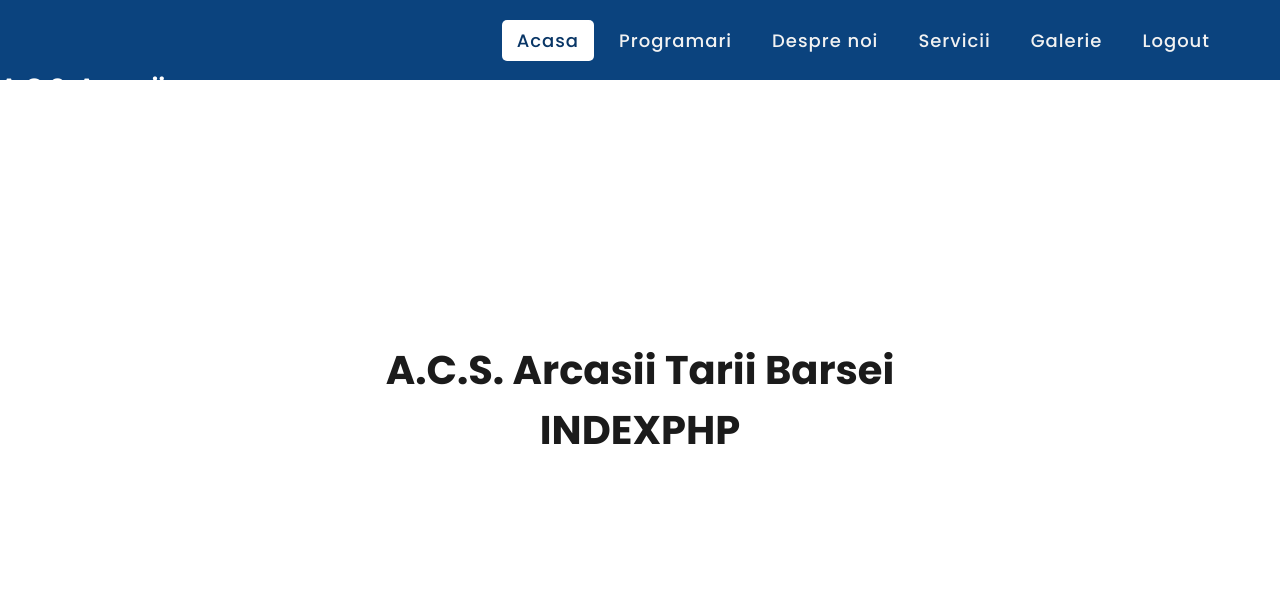
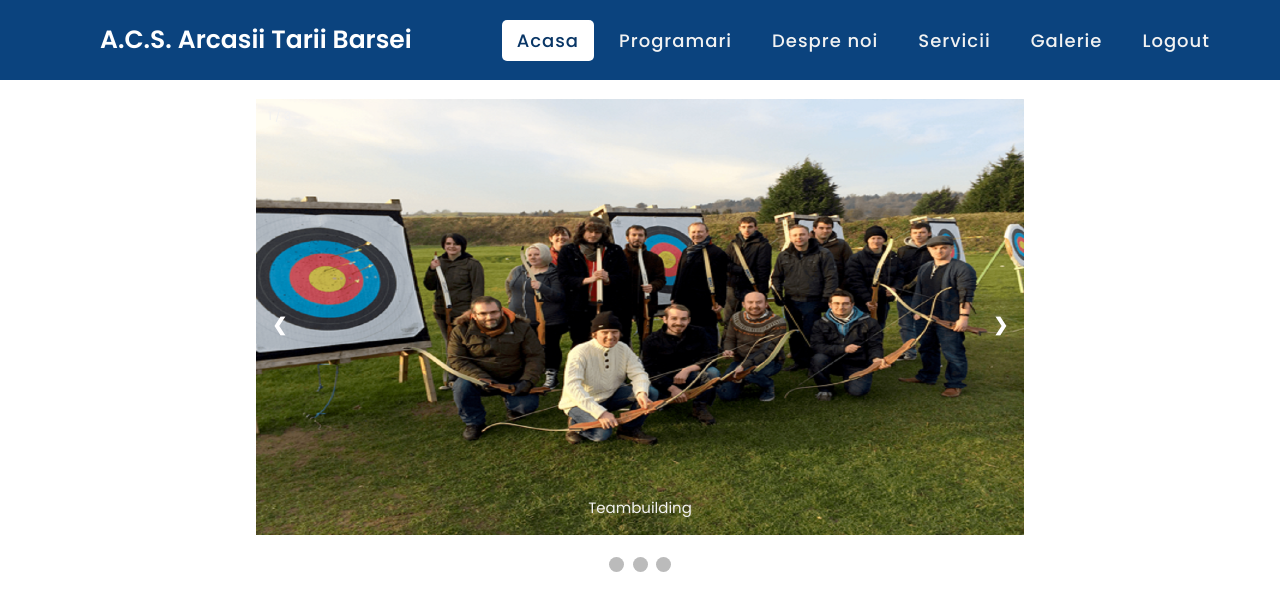
Before and after one commit to rvrxs17/ProiectPA, a PHP site: page /ProiectPA/ in a window 1280 px wide. Shown: the top 611 px of the page. Run offline with PHP 8.4, Linux system fonts and the light colour scheme; the visitor is signed in with stand-in values (Sample User, id 1).

Commit message:
slideShow

```diff
--- a/pagini/desprenoi.css
+++ b/pagini/desprenoi.css
@@ -86,6 +86,9 @@ input[type="checkbox"]{
     width: 100%;
     margin-left: -100%;
     display: block;
+
+
+
     font-size: 20px;
     transition: 0.6s cubic-bezier(0.68, -0.55, 0.265, 1.55);
   }
--- a/pagini/index.css
+++ b/pagini/index.css
@@ -19,9 +19,6 @@ nav .logo{
   color: #fff;
   font-size: 25px;
   font-weight: 600;
-  position: fixed;
-  bottom: 26.2em;
-  right: 42.4em;
 }
 nav ul{
   display: flex;
--- a/pagini/index.php
+++ b/pagini/index.php
@@ -11,7 +11,8 @@ if (isset($_SESSION['id']) && isset($_SESSION['user_name'])) {
             <meta charset="utf-8">
             <link rel="stylesheet" href="index.css">
             <link rel="stylesheet" href="https://cdnjs.cloudflare.com/ajax/libs/font-awesome/5.15.2/css/all.min.css"/>
-            <meta name="viewport" content="width=device-width, initial-scale=1.0">
+            <meta name="viewport" content="width=device-width, initial-scale=1">
+            <link rel="stylesheet" href="style.css">
         </head>
         <body>
             <nav>
@@ -24,16 +25,38 @@ if (isset($_SESSION['id']) && isset($_SESSION['user_name'])) {
                 <li><a class="active" href="#">Acasa</a></li>
                 <li><a href = "http://localhost/ProiectPA/pagini/programari.php">Programari</a></li>
                 <li><a href="http://localhost/ProiectPA/pagini/desprenoi.php">Despre noi</a></li>
-                <li><a href="#">Servicii</a></li>
+                <li><a href="http://localhost/ProiectPA/pagini/servicii.php">Servicii</a></li>
                 <li><a href="http://localhost/ProiectPA/pagini/galerie.php">Galerie</a></li>
                 <li><a href="logout.php">Logout</a></li>
             </ul>
             </nav>
-            <div class="content">
-                        <div>A.C.S. Arcasii Tarii Barsei
-                            <br> INDEXPHP
-                </div>
-            </div>
+            <br>
+            <div class="slideshow-container">
+        <div class="mySlides fade">
+            <div class="numbertext">1 / 3</div>
+            <img src="http://localhost/ProiectPA/pagini/photo/Archerygroup2.png" style="width:100%">
+            <div class="text">Teambuilding</div>
+        </div>
+        <div class="mySlides fade">
+            <div class="numbertext">2 / 3</div>
+            <img src="http://localhost/ProiectPA/pagini/photo/echipament2.jpg" style="width:100%">
+            <div class="text">Echipament</div>
+        </div>
+        <div class="mySlides fade">
+            <div class="numbertext">3 / 3</div>
+            <img src="http://localhost/ProiectPA/pagini/photo/poza.jpg" style="width:100%">
+            <div class="text">Premiere Baile Tusnad 2022</div>
+        </div>
+        <a class="prev" onclick="plusSlides(-1)">&#10094;</a>
+        <a class="next" onclick="plusSlides(1)">&#10095;</a>
+    </div>
+    <br>
+    <div style="text-align:center">
+        <span class="dot" onclick="currentSlide(1)"></span>
+        <span class="dot" onclick="currentSlide(2)"></span>
+        <span class="dot" onclick="currentSlide(3)"></span>
+    </div>
+    <script src="script.js"></script>
         </body>
         </html>
 
--- /dev/null
+++ b/pagini/script.js
@@ -0,0 +1,37 @@
+var slideIndex = 1;
+showSlides(slideIndex);
+function plusSlides(n) {
+    showSlides(slideIndex += n);
+}
+function currentSlide(n) {
+    showSlides(slideIndex = n);
+}
+function showSlides(n) {
+    var i;
+    var slides = document.getElementsByClassName("mySlides");
+    var dots = document.getElementsByClassName("dot");
+    if (n > slides.length) { slideIndex = 1 }
+    if (n < 1) { slideIndex = slides.length }
+    for (i = 0; i < slides.length; i++) {
+        slides[i].style.display = "none";
+    }
+    for (i = 0; i < dots.length; i++) {
+        dots[i].className = dots[i].className.replace(" active", "");
+    }
+    slides[slideIndex - 1].style.display = "block";
+    dots[slideIndex - 1].className += " active";
+}
+// Auto Slide   if you need auto slide ,remove the commit "//"
+var slideIndex = 0;
+showSlides();
+function showSlides() {
+    var i;
+    var slides = document.getElementsByClassName("mySlides");
+    for (i = 0; i < slides.length; i++) {
+        slides[i].style.display = "none";
+    }
+    slideIndex++;
+    if (slideIndex > slides.length) { slideIndex = 1 }
+    slides[slideIndex - 1].style.display = "block";
+    setTimeout(showSlides, 10000); // Change image every 10 seconds
+}
--- /dev/null
+++ b/pagini/style.css
@@ -0,0 +1,99 @@
+
+
+
+body {
+    font-family: Verdana, sans-serif; margin:0
+}
+.mySlides {
+    display: none
+}
+img {
+    vertical-align: middle;
+}
+/* Slideshow container */
+.slideshow-container {
+  max-width: 60%;
+  position: relative;
+  margin: auto;
+}
+/* Next & previous buttons */
+.prev, .next {
+  cursor: pointer;
+  position: absolute;
+  top: 50%;
+  width: auto;
+  padding: 16px;
+  margin-top: -22px;
+  color: white;
+  font-weight: bold;
+  font-size: 18px;
+  transition: 0.6s ease;
+  border-radius: 0 3px 3px 0;
+  user-select: none;
+}
+/* Position the "next button" to the right */
+.next {
+  right: 0;
+  border-radius: 3px 0 0 3px;
+}
+/* On hover, add a black background color with a little bit see-through */
+.prev:hover, .next:hover {
+  background-color: rgba(0,0,0,0.8);
+}
+/* Caption text */
+.text {
+  color: #f2f2f2;
+  font-size: 15px;
+  padding: 8px 12px;
+  position: absolute;
+  bottom: 8px;
+  width: 100%;
+  text-align: center;
+}
+/* Number text (1/3 etc) */
+.numbertext {
+  color: #f2f2f2;
+  font-size: 12px;
+  padding: 8px 12px;
+  position: absolute;
+  top: 0;
+}
+/* The dots/bullets/indicators */
+.dot {
+  cursor: pointer;
+  height: 15px;
+  width: 15px;
+  margin: 0 2px;
+  background-color: #bbb;
+  border-radius: 50%;
+  display: inline-block;
+  transition: background-color 0.6s ease;
+}
+.active, .dot:hover {
+  background-color: #717171;
+}
+/* Fading animation */
+.fade {
+  -webkit-animation-name: fade;
+  -webkit-animation-duration: 1.5s;
+  animation-name: fade;
+  animation-duration: 1.5s;
+}
+@-webkit-keyframes fade {
+  from {opacity: .4}
+  to {opacity: 1}
+}
+@keyframes fade {
+  from {opacity: .4}
+  to {opacity: 1}
+}
+/* On smaller screens, decrease text size */
+@media only screen and (max-width: 300px) {
+  .prev, .next,.text {font-size: 11px}
+.dot{
+ height: 10px;
+  width: 10px;
+}}
+@media only screen and (max-width: 500px) {
+  .prev, .next,.text {font-size: 14px}
+}
```
Also changed, not shown: pagini/photo/Archerygroup2.png (added), pagini/photo/echipament2.jpg (added).
